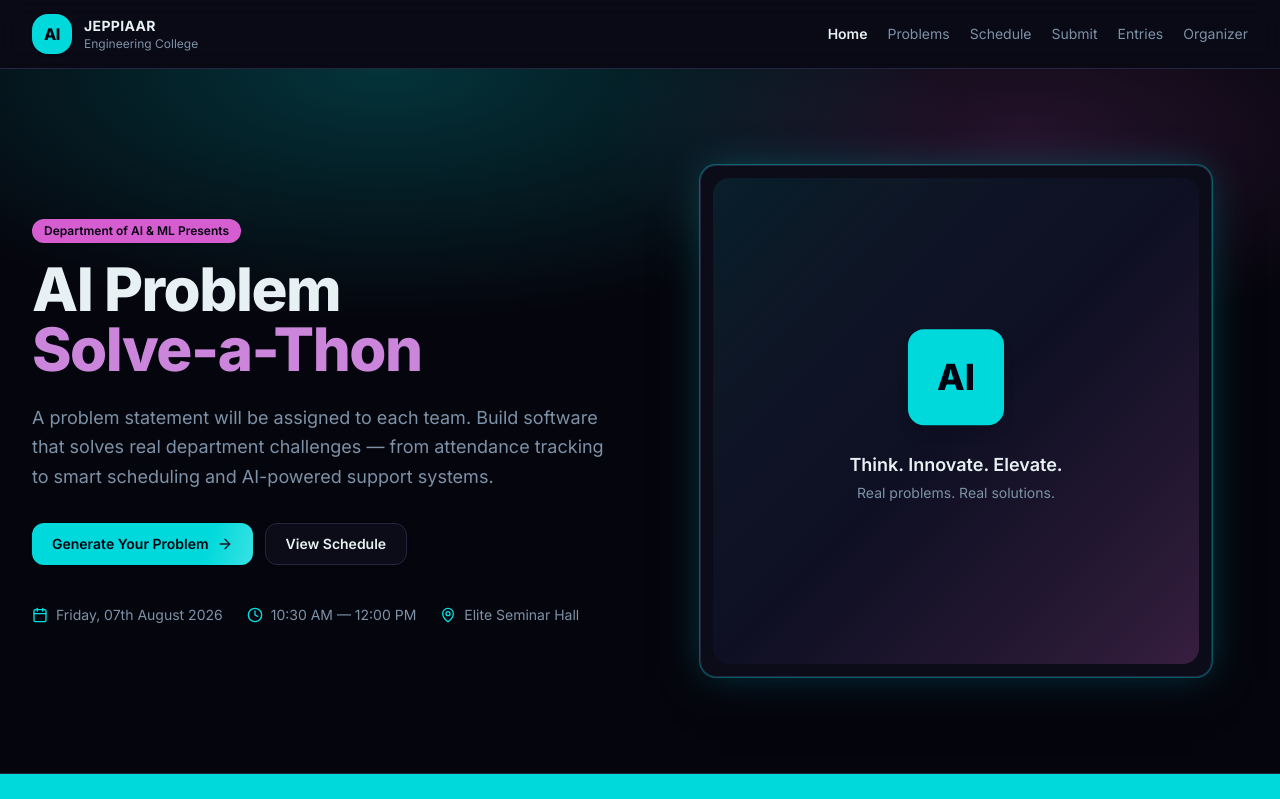
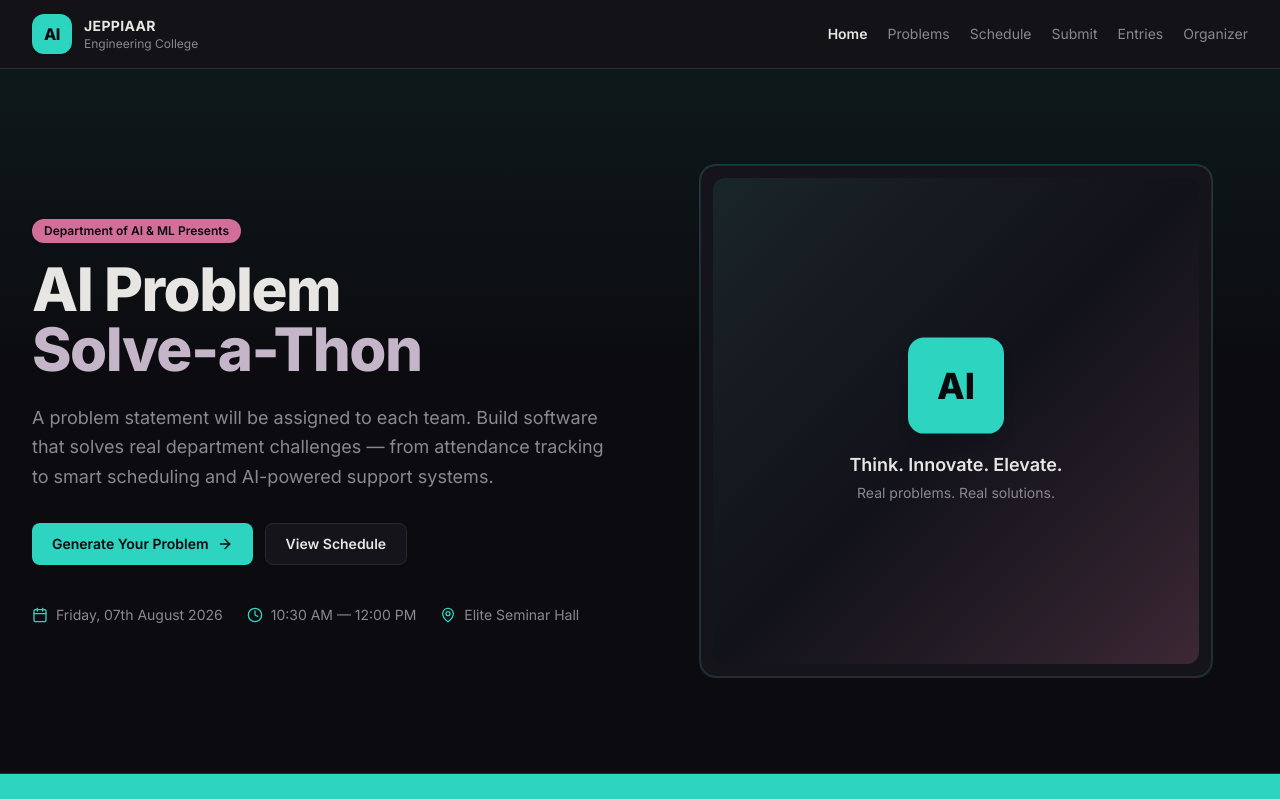
Before and after one commit to sairambn/AI-Competition, a React (Vite) app: page / in a window 1280 px wide. Shown: the top 799 px of the page. Built offline with nearby package versions, Linux system fonts and the light colour scheme.

Commit message:
style: restrain Neon Noir — less glow, more human

```diff
--- a/src/index.css
+++ b/src/index.css
@@ -34,56 +34,52 @@
   --color-extreme-foreground: var(--extreme-foreground);
 }
 
-/* ── Neon Noir ───────────────────────────────────────────
-   Deep black base · electric cyan primary · magenta accent
-   Soft neon glows · high contrast text
-──────────────────────────────────────────────────────── */
+/* Neon Noir — restrained
+   Dark room, one neon sign in the window.
+   Not every surface needs to glow. */
 :root {
-  --radius: 0.75rem;
+  --radius: 0.5rem;
 
-  /* Surfaces */
-  --background: oklch(0.12 0.02 280);
-  --foreground: oklch(0.95 0.01 210);
+  --background: #0c0c10;
+  --foreground: #e8e6e3;
 
-  --card: oklch(0.16 0.025 280);
-  --card-foreground: oklch(0.95 0.01 210);
+  --card: #14141a;
+  --card-foreground: #e8e6e3;
 
-  /* Brand */
-  --primary: oklch(0.78 0.18 195);
-  --primary-foreground: oklch(0.12 0.03 280);
+  --primary: #2dd4bf;
+  --primary-foreground: #0a0a0e;
 
-  --secondary: oklch(0.22 0.04 280);
-  --secondary-foreground: oklch(0.88 0.04 210);
+  --secondary: #1c1c24;
+  --secondary-foreground: #c8c6c3;
 
-  --muted: oklch(0.20 0.03 280);
-  --muted-foreground: oklch(0.65 0.04 250);
+  --muted: #1a1a22;
+  --muted-foreground: #8a8890;
 
-  --accent: oklch(0.72 0.22 330);
-  --accent-foreground: oklch(0.12 0.03 280);
+  --accent: #e879a8;
+  --accent-foreground: #0a0a0e;
 
-  --destructive: oklch(0.62 0.22 25);
+  --destructive: #e85d4c;
 
-  --border: oklch(0.28 0.05 280);
-  --input: oklch(0.18 0.03 280);
-  --ring: oklch(0.78 0.18 195);
+  --border: #2a2a34;
+  --input: #1a1a22;
+  --ring: #2dd4bf;
 
-  /* Legacy token names → neon equivalents */
-  --gold: oklch(0.82 0.16 195);
-  --olive: oklch(0.72 0.14 320);
-  --parchment: oklch(0.18 0.04 280);
+  /* mapped tokens used across the app */
+  --gold: #2dd4bf;
+  --olive: #c4b5c8;
+  --parchment: #12121a;
 
-  /* Difficulty badges — neon chips */
-  --easy: oklch(0.72 0.17 155);
-  --easy-foreground: oklch(0.14 0.04 155);
+  --easy: #1a3d32;
+  --easy-foreground: #5eead4;
 
-  --medium: oklch(0.72 0.16 230);
-  --medium-foreground: oklch(0.14 0.04 230);
+  --medium: #1a2a42;
+  --medium-foreground: #7dd3fc;
 
-  --hard: oklch(0.78 0.16 85);
-  --hard-foreground: oklch(0.16 0.05 85);
+  --hard: #3d3420;
+  --hard-foreground: #fcd34d;
 
-  --extreme: oklch(0.68 0.24 25);
-  --extreme-foreground: oklch(0.98 0.01 25);
+  --extreme: #3d1a1a;
+  --extreme-foreground: #fca5a5;
 }
 
 @layer base {
@@ -96,98 +92,83 @@
     -webkit-font-smoothing: antialiased;
   }
   h1, h2, h3, h4, h5, h6 {
-    font-weight: 700;
-    letter-spacing: -0.025em;
+    font-weight: 650;
+    letter-spacing: -0.02em;
   }
   ::selection {
-    background: oklch(0.78 0.18 195 / 0.35);
-    color: oklch(0.98 0.01 210);
+    background: color-mix(in srgb, var(--primary) 30%, transparent);
+    color: var(--foreground);
   }
 }
 
 @layer utilities {
   .bg-parchment { background-color: var(--color-parchment); }
   .text-gold { color: var(--color-gold); }
-  .border-gold { border-color: var(--color-gold); }
+  .border-gold { border-color: color-mix(in srgb, var(--color-gold) 45%, transparent); }
   .text-olive { color: var(--color-olive); }
 }
 
 @keyframes fade-up {
-  from { opacity: 0; transform: translateY(28px); }
+  from { opacity: 0; transform: translateY(12px); }
   to { opacity: 1; transform: translateY(0); }
 }
 @keyframes scale-in {
-  from { opacity: 0; transform: scale(0.92); }
+  from { opacity: 0; transform: scale(0.98); }
   to { opacity: 1; transform: scale(1); }
 }
 @keyframes float {
   0%, 100% { transform: translateY(0); }
-  50% { transform: translateY(-10px); }
+  50% { transform: translateY(-6px); }
 }
 @keyframes result-pop {
-  0% { opacity: 0; transform: translateY(20px) scale(0.96); }
-  100% { opacity: 1; transform: translateY(0) scale(1); }
-}
-@keyframes neon-pulse {
-  0%, 100% { opacity: 0.55; }
-  50% { opacity: 1; }
+  0% { opacity: 0; transform: translateY(8px); }
+  100% { opacity: 1; transform: translateY(0); }
 }
 
-.animate-fade-up { animation: fade-up 0.7s cubic-bezier(0.22, 1, 0.36, 1) both; }
-.animate-scale-in { animation: scale-in 0.55s cubic-bezier(0.22, 1, 0.36, 1) both; }
-.animate-float { animation: float 4s ease-in-out infinite; }
-.animate-result { animation: result-pop 0.55s cubic-bezier(0.22, 1, 0.36, 1) both; }
-.delay-100 { animation-delay: 0.1s; }
-.delay-200 { animation-delay: 0.2s; }
+.animate-fade-up { animation: fade-up 0.45s ease-out both; }
+.animate-scale-in { animation: scale-in 0.4s ease-out both; }
+.animate-float { animation: float 5s ease-in-out infinite; }
+.animate-result { animation: result-pop 0.4s ease-out both; }
+.delay-100 { animation-delay: 0.08s; }
+.delay-200 { animation-delay: 0.14s; }
 
-/* Hero — cyan + magenta dual glow */
+/* subtle top wash — not a spotlight */
 .hero-glow {
-  background:
-    radial-gradient(ellipse 70% 55% at 30% 0%, oklch(0.78 0.18 195 / 0.22), transparent 65%),
-    radial-gradient(ellipse 55% 45% at 80% 10%, oklch(0.72 0.22 330 / 0.14), transparent 60%);
+  background: linear-gradient(
+    180deg,
+    color-mix(in srgb, var(--primary) 6%, transparent) 0%,
+    transparent 42%
+  );
 }
 
-/* Card highlight — cyan neon rim */
+/* thin border, almost no glow */
 .hero-card-glow {
-  box-shadow:
-    0 0 0 1px oklch(0.78 0.18 195 / 0.35),
-    0 0 40px -8px oklch(0.78 0.18 195 / 0.35),
-    0 24px 50px -20px oklch(0.10 0.04 280 / 0.8);
+  box-shadow: 0 0 0 1px color-mix(in srgb, var(--primary) 22%, transparent);
 }
 
 .card-lift {
-  transition: transform 0.35s cubic-bezier(0.22, 1, 0.36, 1), box-shadow 0.35s ease, border-color 0.35s ease;
+  transition: border-color 0.2s ease, background-color 0.2s ease;
 }
 .card-lift:hover {
-  transform: translateY(-6px);
-  box-shadow:
-    0 0 0 1px oklch(0.78 0.18 195 / 0.45),
-    0 0 28px -6px oklch(0.78 0.18 195 / 0.35),
-    0 16px 32px -12px oklch(0.10 0.04 280 / 0.7);
-  border-color: oklch(0.78 0.18 195 / 0.4);
+  border-color: color-mix(in srgb, var(--primary) 35%, var(--border));
+  background-color: color-mix(in srgb, var(--card) 92%, var(--primary));
 }
 
-.btn-shine { position: relative; overflow: hidden; }
-.btn-shine::after {
-  content: "";
-  position: absolute;
-  inset: 0;
-  background: linear-gradient(105deg, transparent 40%, oklch(1 0 0 / 0.2) 50%, transparent 60%);
-  background-size: 200% 100%;
-  transition: background-position 0.5s ease;
+.btn-shine { position: relative; }
+.btn-shine:hover {
+  filter: brightness(1.06);
 }
-.btn-shine:hover::after { background-position: -100% 0; }
 
-.stagger > * { animation: fade-up 0.65s cubic-bezier(0.22, 1, 0.36, 1) both; }
-.stagger > *:nth-child(1) { animation-delay: 0.05s; }
-.stagger > *:nth-child(2) { animation-delay: 0.12s; }
-.stagger > *:nth-child(3) { animation-delay: 0.19s; }
-.stagger > *:nth-child(4) { animation-delay: 0.26s; }
-.stagger > *:nth-child(5) { animation-delay: 0.33s; }
-.stagger > *:nth-child(6) { animation-delay: 0.4s; }
-.stagger > *:nth-child(7) { animation-delay: 0.47s; }
-.stagger > *:nth-child(8) { animation-delay: 0.54s; }
-.stagger > *:nth-child(9) { animation-delay: 0.61s; }
-.stagger > *:nth-child(10) { animation-delay: 0.68s; }
-.stagger > *:nth-child(11) { animation-delay: 0.75s; }
-.stagger > *:nth-child(12) { animation-delay: 0.82s; }
+.stagger > * { animation: fade-up 0.4s ease-out both; }
+.stagger > *:nth-child(1) { animation-delay: 0.03s; }
+.stagger > *:nth-child(2) { animation-delay: 0.06s; }
+.stagger > *:nth-child(3) { animation-delay: 0.09s; }
+.stagger > *:nth-child(4) { animation-delay: 0.12s; }
+.stagger > *:nth-child(5) { animation-delay: 0.15s; }
+.stagger > *:nth-child(6) { animation-delay: 0.18s; }
+.stagger > *:nth-child(7) { animation-delay: 0.21s; }
+.stagger > *:nth-child(8) { animation-delay: 0.24s; }
+.stagger > *:nth-child(9) { animation-delay: 0.27s; }
+.stagger > *:nth-child(10) { animation-delay: 0.3s; }
+.stagger > *:nth-child(11) { animation-delay: 0.33s; }
+.stagger > *:nth-child(12) { animation-delay: 0.36s; }
```
